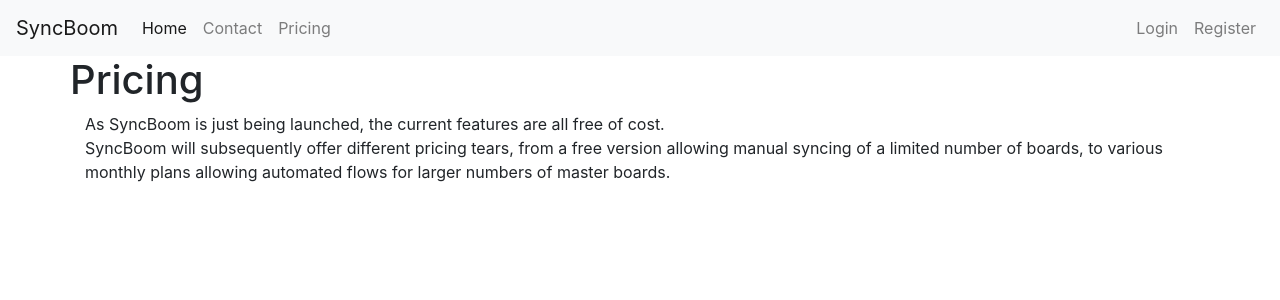
After one commit to e2jk/trello-team-sync, a Flask app: page /pricing in a window 1280 px wide. The commit adds this page. Shown: the top 300 px of the page. Run offline with Flask 2, Linux system fonts and the light colour scheme; some libraries are stand-ins or nearby versions.

Commit message:
Pricing page

```diff
--- a/app/main/routes.py
+++ b/app/main/routes.py
@@ -77,3 +77,8 @@
 @bp.route('/contact')
 def contact():
     return render_template('contact.html', title=_('Contact Us'))
+
+
+@bp.route('/pricing')
+def pricing():
+    return render_template('pricing.html', title=_('Pricing'))
--- a/app/templates/base.html
+++ b/app/templates/base.html
@@ -28,6 +28,9 @@
           </li>
           <li class="nav-item">
             <a class="nav-link" href="{{ url_for('main.contact') }}">{{ _('Contact') }}</a>
+          </li>
+          <li class="nav-item">
+            <a class="nav-link" href="{{ url_for('main.pricing') }}">{{ _('Pricing') }}</a>
           </li>
         </ul>
         <ul class="nav navbar-nav navbar-right">
--- /dev/null
+++ b/app/templates/pricing.html
@@ -0,0 +1,16 @@
+{% extends "base.html" %}
+
+{% block app_content %}
+
+    <div class="row">
+      <h1>{{ _('Pricing') }}</h1>
+    </div>
+
+    <div class="row">
+      <div class="col">
+        {{ _('As SyncBoom is just being launched, the current features are all free of cost.') }}<br/>
+        {{ _('SyncBoom will subsequently offer different pricing tears, from a free version allowing manual syncing of a limited number of boards, to various monthly plans allowing automated flows for larger numbers of master boards.') }}<br/>
+      </div>
+    </div>
+
+{% endblock %}
```
Also changed, not shown: tests/test_website.py (+11 -0 lines).
